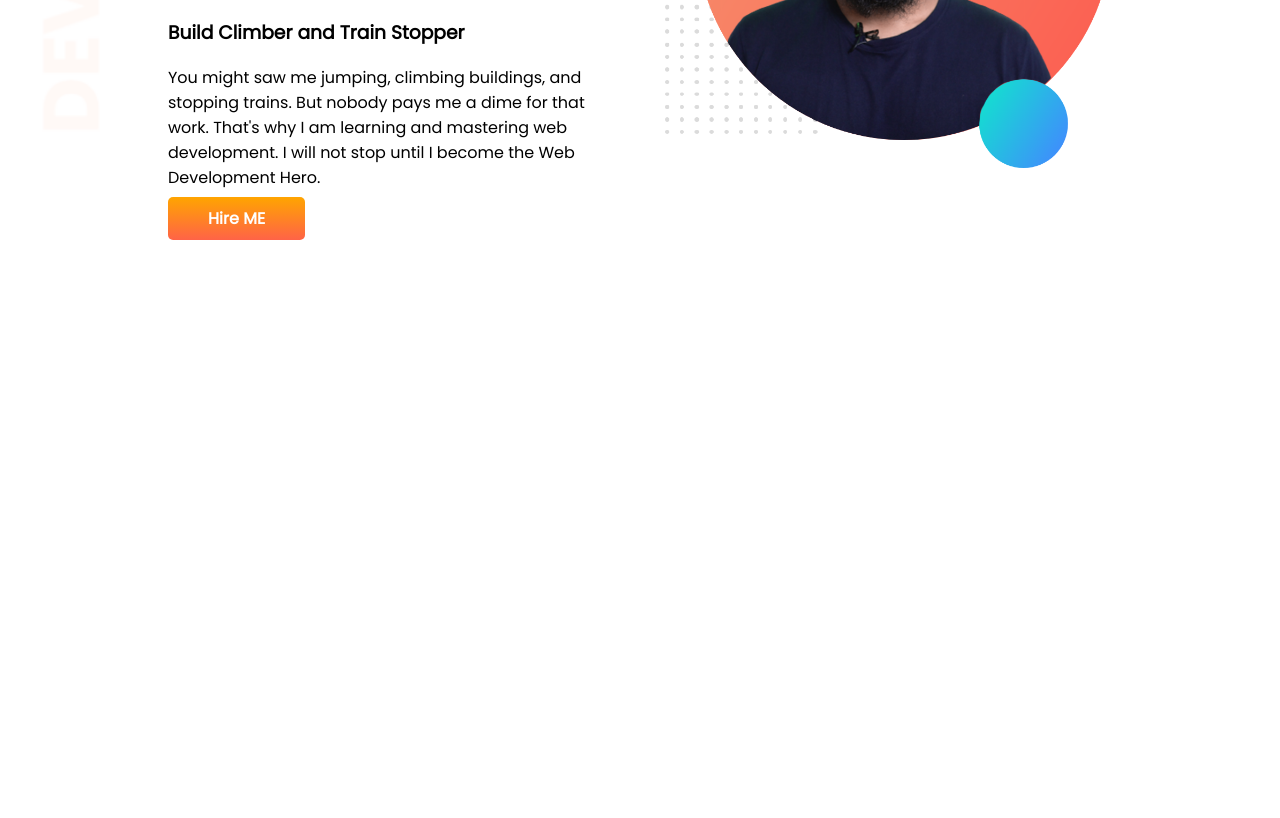
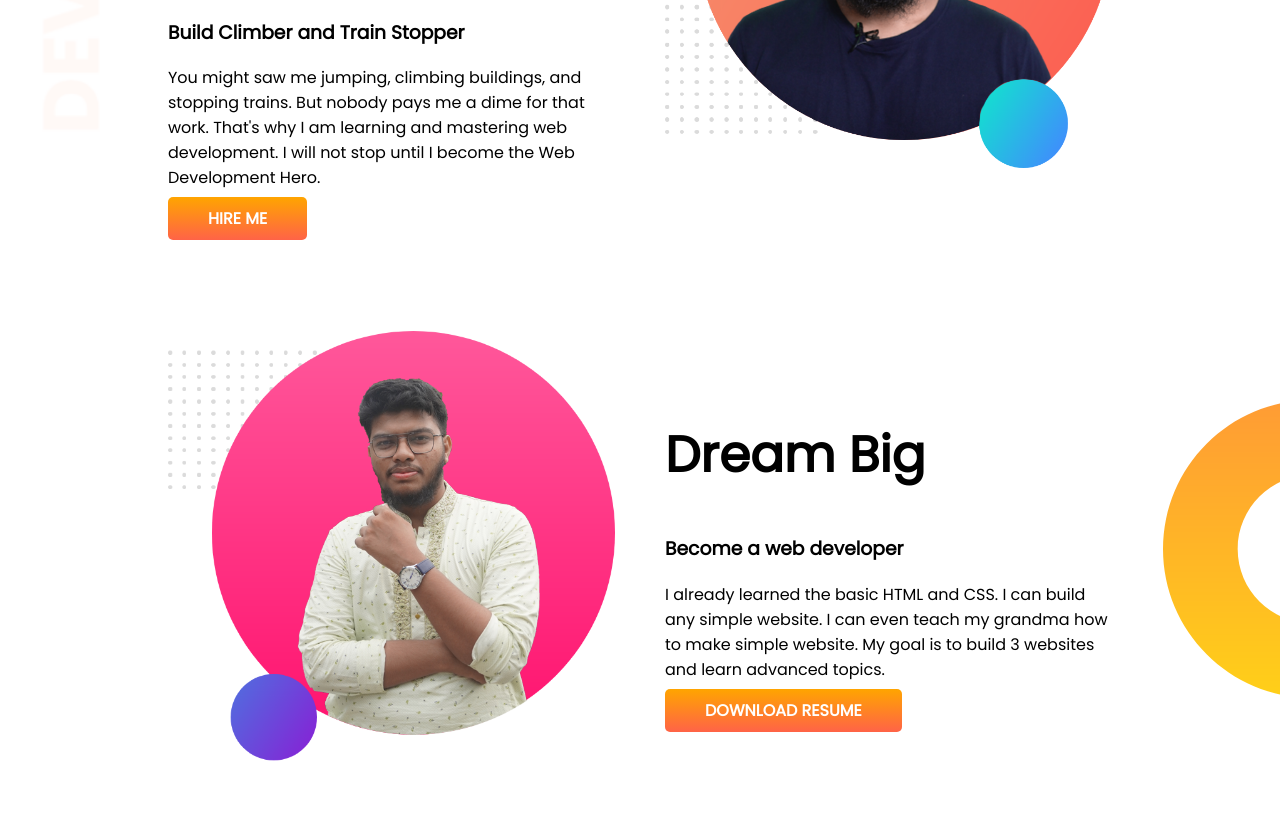
Before and after one commit to asifulislamrefat/developer-portfolio, a plain HTML site: page index.html in a window 1280 px wide. Shown: the part 382-1200 px from the top of the page. Before the commit the page ends 800 px from the top, so only its background shows below. Drawn offline with Linux system fonts and the light colour scheme.

Commit message:
new section

```diff
--- a/index.html
+++ b/index.html
@@ -27,13 +27,30 @@
                     Development
                     Hero.
                 </p>
-                <a target="_blank" class="link-button" href="https://asifulislamrefat.com">Hire ME</a>
+                <a target="_blank" class="link-button" href="https://asifulislamrefat.com">HIRE ME</a>
             </div>
             <div class="half-width">
                 <img src="images/asiful.png" alt="Asiful Islam Refat">
             </div>
         </div>
     </section>
+
+    <section class="dream">
+        <div class="main-div">
+            <div class="half-width">
+                <img src="images/asif2.png" alt="Asiful Islam Refat">
+            </div>
+            <div class="half-width textbook-left">
+                <h1>Dream Big</h1>
+                <h3>Become a web developer</h3>
+                <p>
+                    I already learned the basic HTML and CSS. I can build any simple website. I can even teach my
+                    grandma how to make simple website. My goal is to build 3 websites and learn advanced topics.
+                </p>
+                <a target="_blank" class="link-button" href="https://asifulislamrefat.com">DOWNLOAD RESUME</a>
+            </div>
+        </div>
+    </section>
 </body>
 
 </html>
--- a/style.css
+++ b/style.css
@@ -43,6 +43,10 @@ section {
     padding-right: 50px;
 }
 
+.textbook-left {
+    padding-left: 50px;
+}
+
 .link-button {
     text-decoration: none;
     background-image: linear-gradient(orange, tomato);
@@ -57,3 +61,9 @@ section {
     background-repeat: no-repeat;
     background-size: cover;
 }
+
+.dream {
+    background-image: url(images/dream-bg.png);
+    background-repeat: no-repeat;
+    background-position: right;
+}
```
Also changed, not shown: images/asif2.png (added), images/jhankar2.png (deleted).
